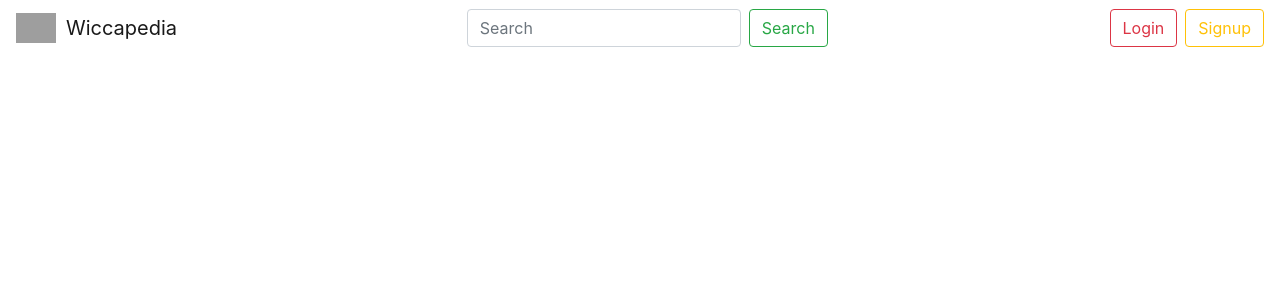
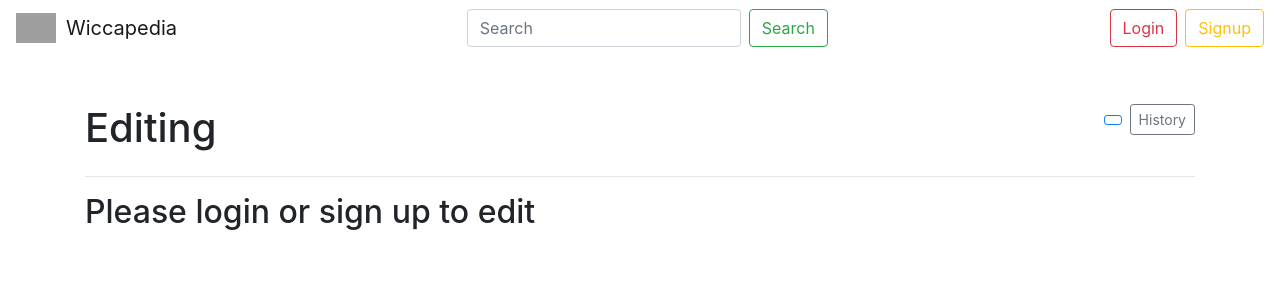
Before and after one commit to marckatz/wiccapedia, a React (Create React App) app in the folder client/: page /edit/1 in a window 1280 px wide. Shown: the top 300 px of the page. Built offline with nearby package versions, Linux system fonts and the light colour scheme; no server answers; grey boxes are pictures that could not be loaded.

Commit message:
added functional (but ugly) edit page, small changes to navigation

```diff
--- a/client/src/components/App.js
+++ b/client/src/components/App.js
@@ -10,6 +10,7 @@ import ViewHistory from './ViewHistory';
 // import PostPage from './PostPage';
 import Page from './Page';
 import SearchResults from './SearchResults';
+import EditPage from './EditPage';
 
 function App() {
   const [user, setUser] = useState(null);
@@ -44,6 +45,7 @@ function App() {
           <Route path="/signup" component={()=><Signup handleUser={handleUser} />} />
           <Route path="/page/:pageId" component={Page} />
           <Route path="/history/:pageId" component={ViewHistory} />
+          <Route path="/edit/:pageId" component={()=><EditPage userId={user?.id} />} />
           <Route path="/search/:query" component={SearchResults} />
           {user && <Route path="/profile" component={()=><UserProfile userId={user?.id} />} />}
           {/* <Route path="/edit/:pageId" component={EditPage} />
--- a/client/src/components/EditPage.js
+++ b/client/src/components/EditPage.js
@@ -0,0 +1,72 @@
+import React, { useState, useEffect } from "react";
+import { useParams, Link } from "react-router-dom";
+
+function EditPage({ userId }) {
+    const { pageId } = useParams()
+    const [title, setTitle] = useState('')
+    const [text, setText] = useState('')
+
+    useEffect(() => {
+        fetch(`/pages/${pageId}`)
+            .then(r => r.json())
+            .then(page => {
+                setTitle(page.title)
+                setText(page.text)
+            })
+    }, [])
+
+    function handleSubmit(e) {
+        e.preventDefault()
+        const edit_json = {
+            page_id: pageId,
+            user_id: userId,
+            new_text: text
+        }
+        fetch('/create_edit', {
+            method: 'POST',
+            headers: {
+                "Content-Type": "application/json",
+            },
+            body: JSON.stringify(edit_json),
+        })
+            .then(r => {
+                if (r.ok) {
+                    window.location = `/page/${pageId}`
+                }
+            })
+        // .then(r => r.json())
+        // .then(edit => console.log(edit))
+    }
+
+    return (
+        <div className="container mt-5">
+            <div className="d-flex justify-content-between align-items-start">
+                <h1>Editing {title}</h1>
+                <div>
+                    <Link to={`/page/${pageId}`}>
+                        <button className="btn btn-outline-primary btn-sm mr-2">{title}</button>
+                    </Link>
+                    <Link to={`/history/${pageId}`}>
+                        <button className="btn btn-outline-secondary btn-sm">History</button>
+                    </Link>
+                </div>
+            </div>
+            <hr />
+            { userId? (
+            <form onSubmit={handleSubmit}>
+                <div className="form-group">
+                    <textarea value={text} onChange={(e) => setText(e.target.value)}></textarea>
+                </div>
+                <button className="btn btn-danger" onClick={handleSubmit}>
+                    Submit Changes
+                </button>
+            </form>
+            ) : (
+                <h2>Please login or sign up to edit</h2>
+            )
+            }
+        </div>
+    )
+}
+
+export default EditPage
--- a/client/src/components/Login.js
+++ b/client/src/components/Login.js
@@ -25,7 +25,7 @@ function Login({handleUser}) {
 
       if (response.status === 200) {
         console.log("Successfully logged in!", data);
-        history.push('/')
+        history.goBack()
         handleUser(data)
 
       } else if (response.status === 401) {
--- a/client/src/components/Navbar.js
+++ b/client/src/components/Navbar.js
@@ -22,7 +22,7 @@ function Navbar({ user, handleLogout }) {
           {user ? (
             <>
               <a className="btn btn-outline-success ml-2" href="/post">PostPage</a>
-              <a className="btn btn-outline-info ml-2" href={`/profile/${user?.id}`}>Profile</a>
+              <a className="btn btn-outline-info ml-2" href={`/profile`}>Profile</a>
               <button className="btn btn-outline-danger ml-2" onClick={handleLogout}>Logout</button>
             </>
           ) : (
--- a/client/src/components/Page.js
+++ b/client/src/components/Page.js
@@ -21,7 +21,9 @@ function Page() {
       <div className="d-flex justify-content-between align-items-start">
         <h1>{title}</h1>
         <div>
-          <button className="btn btn-outline-primary btn-sm mr-2">Edit</button>
+          <Link to={`/edit/${pageId}`}>
+            <button className="btn btn-outline-primary btn-sm mr-2">Edit</button>
+          </Link>
           <Link to={`/history/${pageId}`}>
             <button className="btn btn-outline-secondary btn-sm">View History</button>
           </Link>
--- a/client/src/components/ViewHistory.js
+++ b/client/src/components/ViewHistory.js
@@ -1,5 +1,5 @@
-import React, {useState, useEffect} from "react";
-import { useParams } from "react-router-dom";
+import React, { useState, useEffect } from "react";
+import { useParams, Link } from "react-router-dom";
 import EditCard from "./EditCard";
 
 function ViewHistory() {
@@ -14,9 +14,9 @@ function ViewHistory() {
                 setTitle(page.title)
                 setEdits(page.edits)
             })
-    },[])
+    }, [])
 
-    const editList = edits.map(edit =>{
+    const editList = edits.map(edit => {
         return <EditCard key={edit.id} edit={edit} />
     })
 
@@ -24,6 +24,14 @@ function ViewHistory() {
         <div className="container mt-5">
             <div className="d-flex justify-content-between align-items-start">
                 <h1>{title}</h1>
+                <div>
+                    <Link to={`/edit/${pageId}`}>
+                        <button className="btn btn-outline-primary btn-sm mr-2">Edit</button>
+                    </Link>
+                    <Link to={`/page/${pageId}`}>
+                        <button className="btn btn-outline-secondary btn-sm">{title}</button>
+                    </Link>
+                </div>
             </div>
             <hr />
             <div>
```
Also changed, not shown: 1 other file (tests, documents, lock files or other folders).
